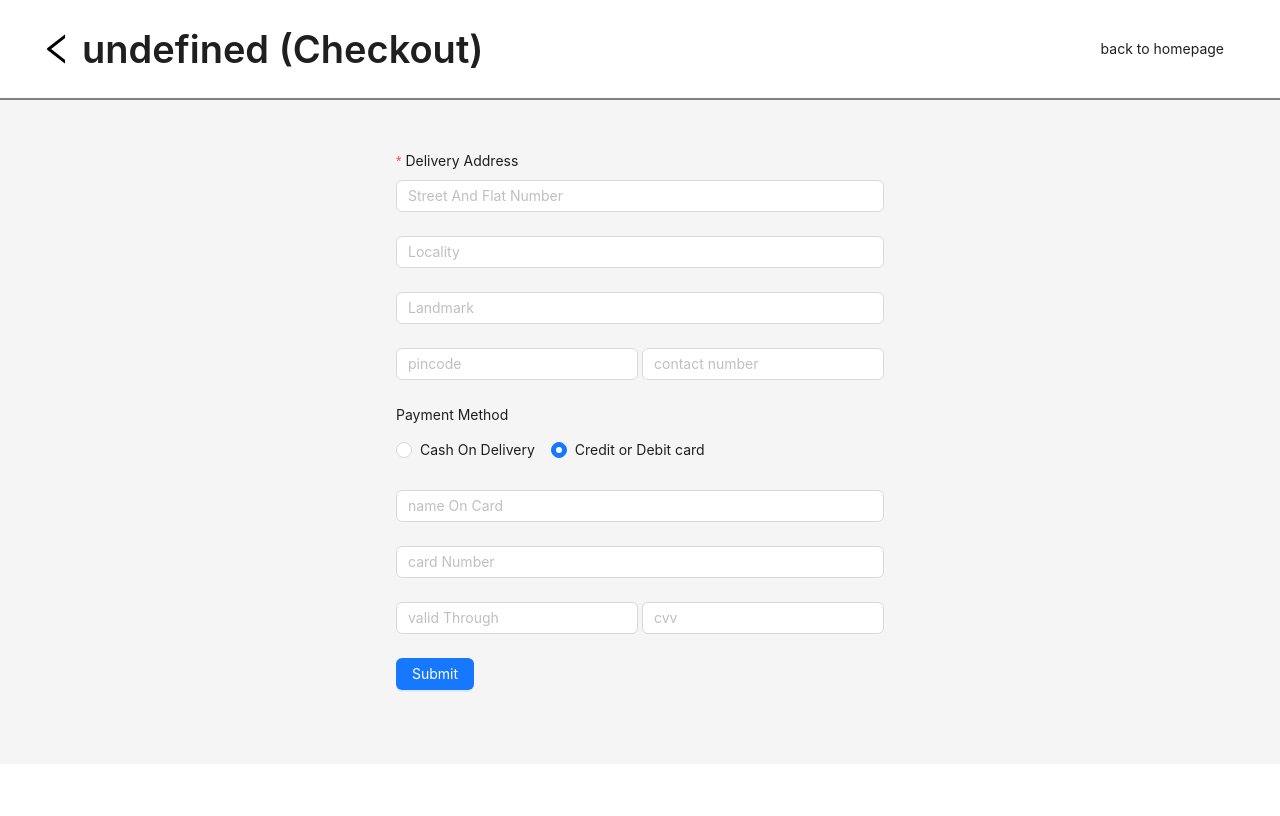
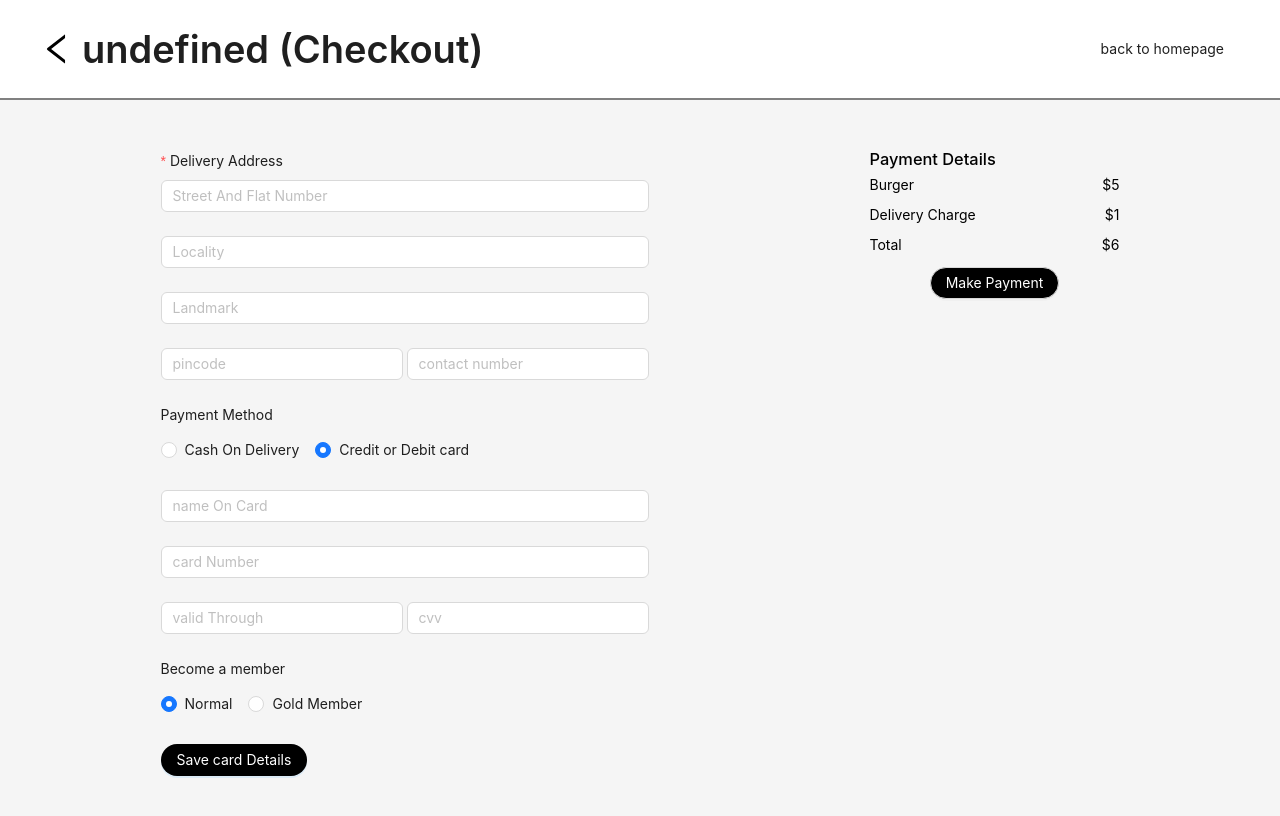
Before and after one commit to ashok-elumalai/deliveryApp, a React (Create React App) app in the folder delivery-app/: page /user/checkout in a window 1280 px wide. Shown: the top 816 px of the page. Built offline with nearby package versions, Linux system fonts and the light colour scheme; sample sign-in values are in the browser's storage.

Commit message:
update checkout form for membership

```diff
--- a/delivery-app/src/pages/Checkout/formdata.jsx
+++ b/delivery-app/src/pages/Checkout/formdata.jsx
@@ -1,16 +1,16 @@
 import React, { useEffect, useState } from "react";
-import { Form, Input, Button, Typography, Radio } from "antd";
+import { Form, Input, Button, Typography, Radio, Spin } from "antd";
 import { useSelector } from "react-redux";
+import { LoadingOutlined } from "@ant-design/icons";
 
-const CheckoutForm = () => {
+const CheckoutForm = (props) => {
+  const { onFinish, setMemberStatus } = props;
   const [form] = Form.useForm();
   const selectedOrders = useSelector((state) => state.UserOrdersSlice.orders);
 
   const [paymentMethod, setPaymentMethod] = useState(2);
-
-  const onFinish = (values) => {
-    console.log("Form values:", values);
-  };
+  const [goldMember, setGoldMember] = useState(1);
+  const [isLoading, setIsLoading] = useState(false);
 
   // TODO: use this to send dishes to backend
   const convertedData = [];
@@ -18,15 +18,21 @@ const CheckoutForm = () => {
     convertedData.push(...Array(selectedOrders[item]).fill(item));
   }
 
-  const onOrderConfirmationClick = (formValues) => {
-    console.log(formValues, ">>>>");
-  };
+  useEffect(() => {
+    if (isLoading) {
+      setTimeout(() => setIsLoading(false), 3000);
+      localStorage.setItem("user_membership", "PREMIUM");
+    }
+  }, [isLoading]);
 
   return (
     <Form
       form={form}
       layout="vertical"
-      onFinish={onFinish}
+      onFinish={(values) => {
+        onFinish(values);
+        form.resetFields();
+      }}
       initialValues={{
         street: "",
         locality: "",
@@ -34,6 +40,7 @@ const CheckoutForm = () => {
         pinCode: "",
         contactNumber: "",
         paymentMethod: 2,
+        goldMember: 1,
       }}
     >
       <Form.Item
@@ -127,10 +134,75 @@ const CheckoutForm = () => {
               <Input placeholder="cvv" />
             </Form.Item>
           </div>
+          {localStorage.getItem("user_membership") !== "PREMIUM" && (
+            <Form.Item label="Become a member" name="goldMember">
+              <Radio.Group
+                onChange={(e) => {
+                  setGoldMember(e.target.value);
+                  if (e.target.value === 2) {
+                    setMemberStatus(2);
+                  }
+                }}
+              >
+                <Radio value={1}>Normal</Radio>
+                <Radio value={2}>Gold Member</Radio>
+              </Radio.Group>
+            </Form.Item>
+          )}
+          {goldMember === 2 && (
+            <div style={{ display: "flex" }}>
+              <Form.Item label="">
+                <Radio.Group
+                  onChange={(e) => {
+                    setMemberStatus(e.target.value);
+                  }}
+                >
+                  <Radio value={1}>Monthly: $20</Radio>
+                  <Radio value={2}>Anually: $180</Radio>
+                </Radio.Group>
+              </Form.Item>
+              {localStorage.getItem("user_membership") !== "PREMIUM" && (
+                <Button
+                  style={{
+                    background: "black",
+                    color: " white",
+                    borderRadius: "50px",
+                  }}
+                  onClick={() => {
+                    setIsLoading(true);
+                  }}
+                >
+                  {isLoading && (
+                    <Spin
+                      indicator={
+                        <LoadingOutlined
+                          style={{
+                            fontSize: 16,
+                            color: "white",
+                            marginRight: "5px",
+                          }}
+                          spin
+                        />
+                      }
+                    />
+                  )}{" "}
+                  Pay
+                </Button>
+              )}
+            </div>
+          )}
 
           <Form.Item>
-            <Button type="primary" htmlType="submit">
-              Submit
+            <Button
+              style={{
+                background: "black",
+                color: " white",
+                borderRadius: "50px",
+              }}
+              type="primary"
+              htmlType="submit"
+            >
+              Save card Details
             </Button>
           </Form.Item>
         </div>
--- a/delivery-app/src/pages/Checkout/index.js
+++ b/delivery-app/src/pages/Checkout/index.js
@@ -15,8 +15,11 @@ import { LeftOutlined } from "@ant-design/icons";
 import { ResHeaderContainer } from "../RestaurantDetails";
 import { useNavigate } from "react-router-dom";
 import CheckoutForm from "./formdata";
+import { useState } from "react";
 
 function CheckoutPage() {
+  const [formDetails, setFormDetails] = useState({});
+  const [memberStatus, setMemberStatus] = useState(1);
   const currentRestaurant = useSelector(
     (state) => state.currentRestaurant.selectedRestaurant
   );
@@ -25,6 +28,21 @@ function CheckoutPage() {
   const goBack = () => {
     navigate(-1);
   };
+
+  const onFinish = (values) => {
+    console.log("Form values:", values);
+    setFormDetails(values);
+  };
+
+  const makePayment = () => {
+    console.log(formDetails);
+  };
+
+  function discountedAmount(totalAmount, discountPercentage) {
+    const discountAmount = totalAmount * (discountPercentage / 100);
+    const discountedTotal = totalAmount - discountAmount;
+    return discountedTotal;
+  }
 
   return (
     <>
@@ -47,9 +65,67 @@ function CheckoutPage() {
             back to homepage
           </Button>
         </ResHeaderContainer>
-        <div style={{ marginTop: 100, padding: 50, display: "flex", justifyContent:'space-around' }}>
+        <div
+          style={{
+            marginTop: 100,
+            padding: 50,
+            display: "flex",
+            justifyContent: "space-around",
+          }}
+        >
           <div>
-            <CheckoutForm />
+            <CheckoutForm
+              onFinish={onFinish}
+              setMemberStatus={setMemberStatus}
+            />
+          </div>
+          <div style={{ width: "250px" }}>
+            <h3>Payment Details</h3>
+            <div style={{ display: "flex", justifyContent: "space-between" }}>
+              {/* TODO: Remove Burger from below line */}
+              <p>{window?.SelectedDishes}Burger</p>
+              <p>$5</p>
+            </div>
+            <div style={{ display: "flex", justifyContent: "space-between" }}>
+              <p>Delivery Charge</p>
+              <p>$1</p>
+            </div>
+            {memberStatus === 2 &&
+              localStorage.getItem("user_membership") === "PREMIUM" && (
+                <div
+                  style={{ display: "flex", justifyContent: "space-between" }}
+                >
+                  <p>Discount</p>
+                  <p>20%</p>
+                </div>
+              )}
+            <div style={{ display: "flex", justifyContent: "space-between" }}>
+              <p style={{ fontEeight: 700 }}>Total</p>
+              <p>
+                {memberStatus === 2 &&
+                localStorage.getItem("user_membership") === "PREMIUM"
+                  ? //TODO: remove 100 in bellow line and add amount from window?.SelectedDishes?.amount
+                    discountedAmount(100, 20)
+                  : "$6"}
+              </p>
+            </div>
+            <div
+              style={{
+                display: "flex",
+                justifyContent: "center",
+              }}
+            >
+              <Button
+                style={{
+                  background: "black",
+                  color: "white",
+                  borderRadius: "50px",
+                }}
+                onClick={makePayment}
+              >
+                Make Payment
+              </Button>
+            </div>
           </div>
         </div>
       </Layout>
--- a/delivery-app/src/pages/RestaurantDetails/index.js
+++ b/delivery-app/src/pages/RestaurantDetails/index.js
@@ -69,7 +69,6 @@ function RestaurantDetails() {
     Object.keys(itemQuantities)?.length > 0
       ? { orders: { ...itemQuantities } }
       : {};
-  console.log(itemQuantities, "count");
 
   let { restaurant_id } = useParams();
 
```
Also changed, not shown: delivery-app/src/pages/Home/index.jsx (indentation only).
